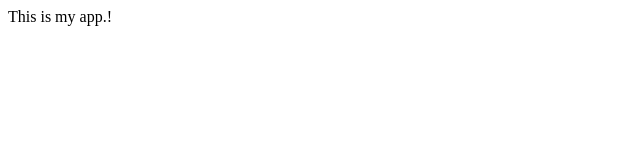
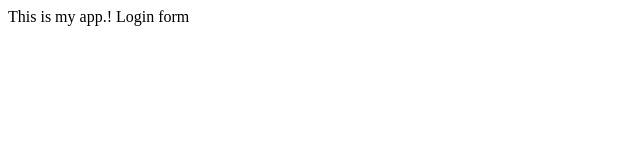
Before and after one commit to AdamCassidy/myappsample, a plain HTML site: page index.html in a window 1280 px wide. Shown: the full height of the page, 0-640 px from the left. Drawn offline with Linux system fonts and the light colour scheme.

Commit message:
login form

```diff
--- /dev/null
+++ b/dir2/app2.js
@@ -0,0 +1 @@
+console.log('This is app 2.');
--- a/index.html
+++ b/index.html
@@ -5,5 +5,6 @@
 
 <body>
   This is my app.!
+  Login form
 </body>
 </html>
```
Also changed, not shown: login.html (added, +1 -0 lines), log.txt (added).
